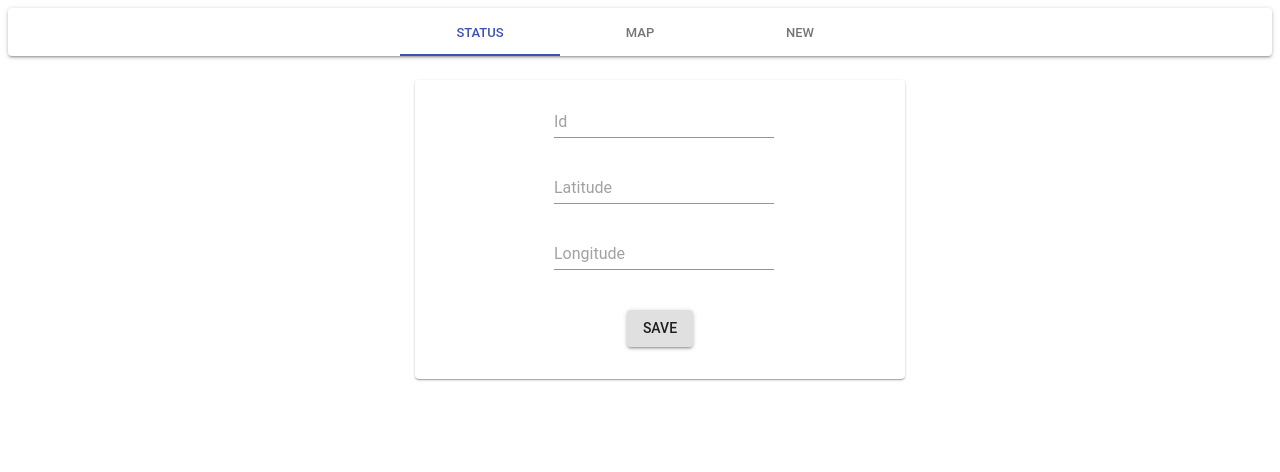
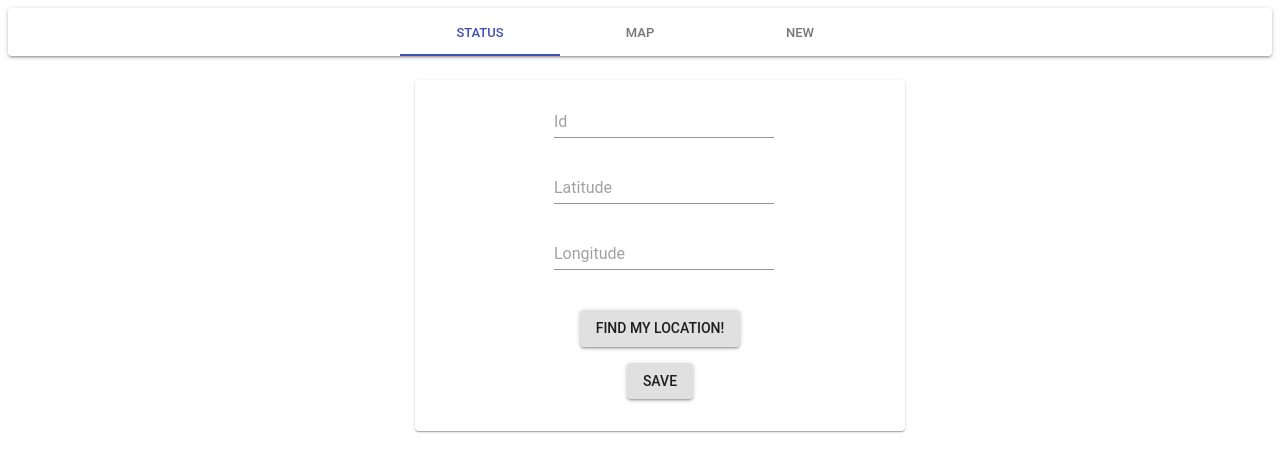
Before and after one commit to jordanaluft/tcc-project, a React (Create React App) app in the folder app/: page /new in a window 1280 px wide. Shown: the top 472 px of the page. Built offline with nearby package versions, Linux system fonts and the light colour scheme.

Commit message:
implementada localização automatica

```diff
--- a/app/src/New/New.js
+++ b/app/src/New/New.js
@@ -1,14 +1,15 @@
-import React from "react";
-import axios from "axios";
-import PropTypes from "prop-types";
+import React from 'react';
+import axios from 'axios';
+import PropTypes from 'prop-types';
 import {
   Paper,
   Grid,
   Typography,
   withStyles,
   Input,
-  Button
-} from "@material-ui/core";
+  Button,
+  TextField,
+} from '@material-ui/core';
 
 const styles = theme => ({
   root: {
@@ -18,62 +19,62 @@ const styles = theme => ({
     marginTop: theme.spacing.unit * 3,
     marginLeft: theme.spacing.unit * 5,
     minWidth: 300,
-    width: "35%"
+    width: '35%',
   },
   input: {
-    marginLeft: theme.spacing.unit
+    marginLeft: theme.spacing.unit,
   },
   button: {
-    margin: theme.spacing.unit
-  }
+    margin: theme.spacing.unit,
+  },
 });
 
 class New extends React.Component {
   state = {
-    id: "",
-    intensity: "",
-    last_ping: "",
-    status: "",
-    latitude: "",
-    longitude: "",
+    id: '',
+    intensity: '',
+    last_ping: '',
+    status: '',
+    latitude: '',
+    longitude: '',
     isLoadign: false,
-    hasError: false
+    hasError: false,
   };
 
   sendData = () => {
     this.setState(
       {
         isLoading: true,
-        hasError: false
+        hasError: false,
       },
       () =>
         axios
-          .post("http://localhost:8000/lampadas", {
+          .post('http://localhost:8000/lampadas', {
             id: this.state.id,
             intensity: 123,
-            last_ping: "0123-12-23T15:12:00-03:06",
-            status: "broken",
-            latitude: 321321.0,
-            longitude: 32321.0
+            last_ping: '0123-12-23T15:12:00-03:06',
+            status: 'broken',
+            latitude: this.state.latitude,
+            longitude: this.state.longitude,
           })
           .then(() =>
             this.setState({
               isLoading: false,
               hasError: false,
-              id: "",
-              itensity: "",
-              last_ping: "",
-              status: "",
-              latitude: "",
-              longitude: ""
-            })
+              id: '',
+              itensity: '',
+              last_ping: '',
+              status: '',
+              latitude: '',
+              longitude: '',
+            }),
           )
           .catch(() =>
             this.setState({
               isLoading: false,
-              hasError: true
-            })
-          )
+              hasError: true,
+            }),
+          ),
     );
   };
 
@@ -104,7 +105,7 @@ class New extends React.Component {
                   value={this.state.id}
                   onChange={e => this.setState({ id: e.target.value })}
                   inputProps={{
-                    "aria-label": "Description"
+                    'aria-label': 'Description',
                   }}
                 />
               </Typography>
@@ -117,7 +118,7 @@ class New extends React.Component {
                   value={this.state.latitude}
                   onChange={e => this.setState({ latitude: e.target.value })}
                   inputProps={{
-                    "aria-label": "Description"
+                    'aria-label': 'Description',
                   }}
                 />
               </Typography>
@@ -130,11 +131,25 @@ class New extends React.Component {
                   value={this.state.longitude}
                   onChange={e => this.setState({ longitude: e.target.value })}
                   inputProps={{
-                    "aria-label": "Description"
+                    'aria-label': 'Description',
                   }}
                 />
               </Typography>
               <p />
+              <Button
+                variant="contained"
+                className={classes.button}
+                onClick={() =>
+                  navigator.geolocation.getCurrentPosition(position =>
+                    this.setState({
+                      latitude: position.coords.latitude,
+                      longitude: position.coords.longitude,
+                    }),
+                  )
+                }
+              >
+                Find my Location!
+              </Button>
               <Button
                 variant="contained"
                 className={classes.button}
@@ -150,7 +165,7 @@ class New extends React.Component {
   }
 }
 New.propTypes = {
-  classes: PropTypes.object.isRequired
+  classes: PropTypes.object.isRequired,
 };
 
 export default withStyles(styles)(New);
```
